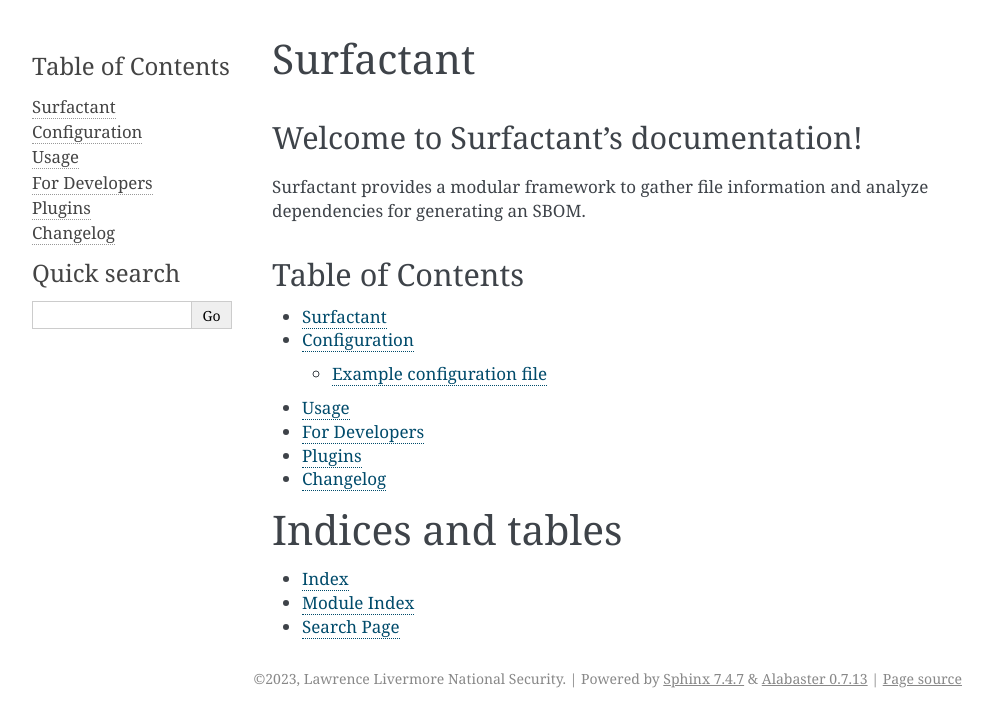
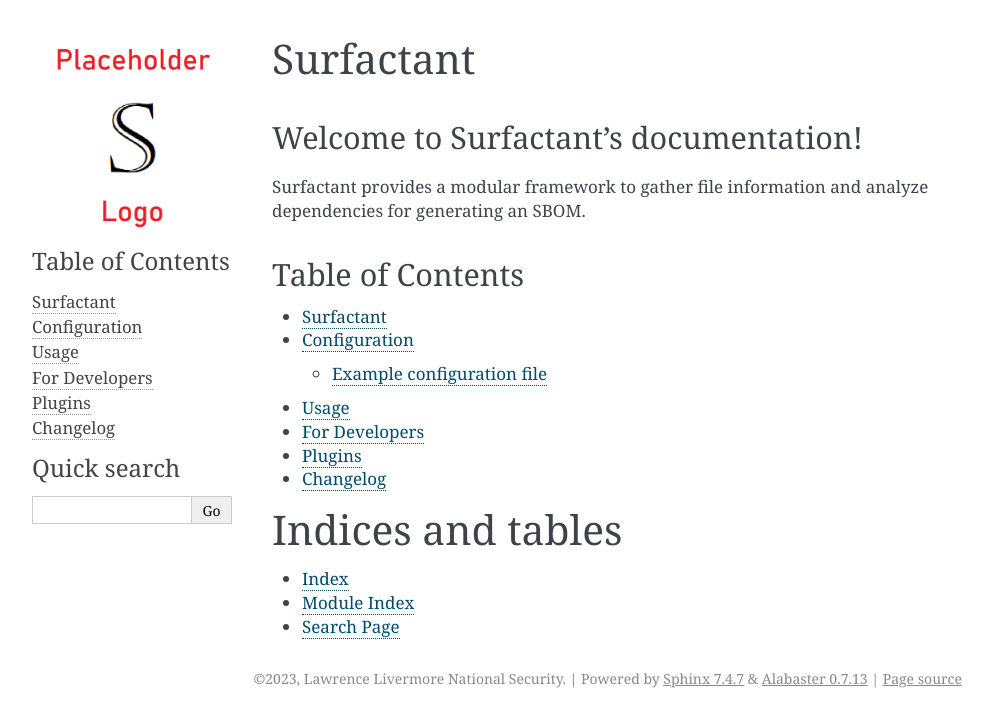
Before and after one commit to LLNL/Surfactant, a Sphinx documentation site: the page built from docs/index.md, in a window 1280 px wide. Shown: the top 727 px of the page, without its empty margins (148-1141 px from the left). Built offline with Sphinx 7.4.7, drawn with Linux system fonts in a browser that asks for light colours.

Commit message:
Added html_logo option

```diff
--- a/docs/conf.py
+++ b/docs/conf.py
@@ -24,6 +24,6 @@
 # https://www.sphinx-doc.org/en/master/usage/configuration.html#options-for-html-output
 
 html_theme = "alabaster"
-html_theme_options = {"logo": "SurfactantLogo.png"}
+html_logo = "_static/SurfactantLogo.png"
 html_sidebars = {"**": ["globaltoc.html", "relations.html", "searchbox.html"]}
 html_static_path = ["_static"]
```
Also changed, not shown: docs/_static/SurfactantLogo.png.
